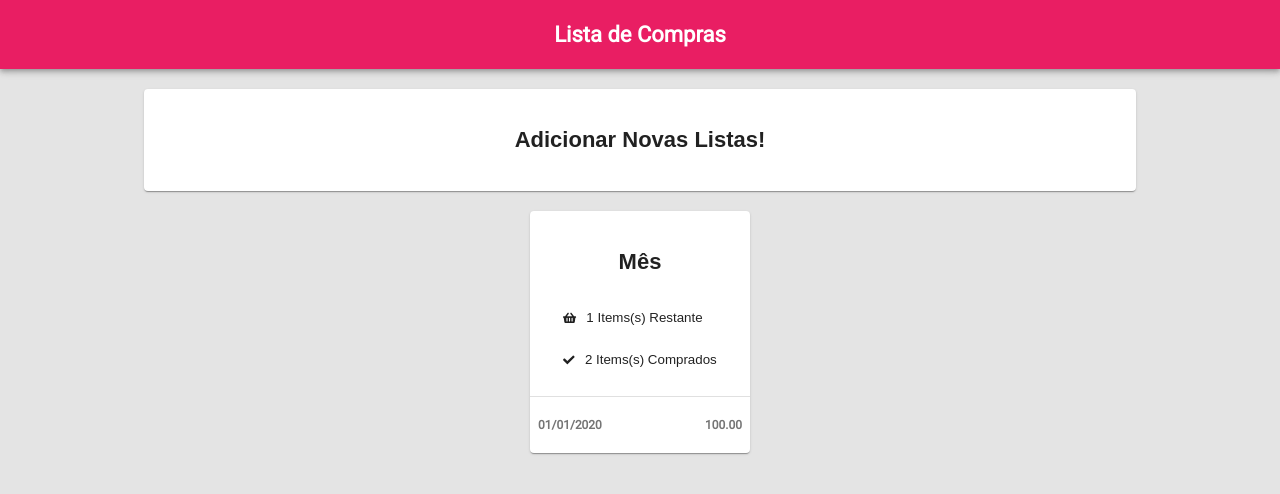
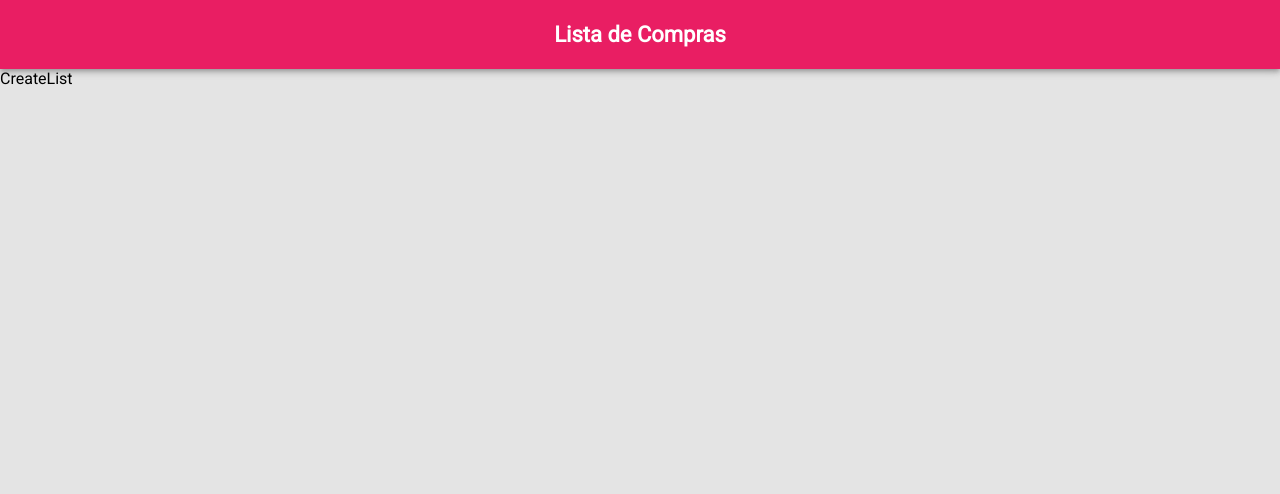
Before and after one commit to luizpaulodev/react-listacompras, a React (Create React App) app: page /lista in a window 1280 px wide. Shown: the top 494 px of the page. Built offline with nearby package versions, Linux system fonts and the light colour scheme.

Commit message:
Router Dom

```diff
--- a/package.json
+++ b/package.json
@@ -13,6 +13,7 @@
     "prop-types": "^15.7.2",
     "react": "^16.13.1",
     "react-dom": "^16.13.1",
+    "react-router-dom": "^5.1.2",
     "react-scripts": "3.4.1"
   },
   "scripts": {
--- a/src/App.js
+++ b/src/App.js
@@ -1,15 +1,37 @@
-import React from 'react';
+import React from "react";
+import { BrowserRouter, Route, Switch } from "react-router-dom";
+import { MuiThemeProvider, createMuiTheme } from "@material-ui/core";
 
-import './App.css';
-import Header from './common/Header';
-import Home from './pages/Home';
+import "./App.css";
+
+import Header from "./common/Header";
+import Home from "./pages/Home";
+import CreateList from "./pages/CreateList";
+
+const theme = createMuiTheme({
+  palette: {
+    primary: {
+      main: "#E91E63",
+    },
+    secondary: {
+      main: "#00B0FF",
+    },
+  },
+});
 
 function App() {
   return (
-    <div className="App">
-      <Header />
-      <Home />
-    </div>
+    <MuiThemeProvider theme={theme}>
+      <BrowserRouter>
+        <div>
+          <Header />
+          <Switch>
+            <Route path="/" component={Home} exact />
+            <Route path="/lista" component={CreateList} />
+          </Switch>
+        </div>
+      </BrowserRouter>
+    </MuiThemeProvider>
   );
 }
 
--- a/src/common/Header/Header.js
+++ b/src/common/Header/Header.js
@@ -1,26 +1,13 @@
 import React from "react";
-import { MuiThemeProvider, AppBar, createMuiTheme } from "@material-ui/core";
-
-const theme = createMuiTheme({
-  palette: {
-    primary: {
-      main: "#E91E63",
-    },
-    secondary: {
-      main: "#00B0FF",
-    },
-  },
-});
+import { AppBar } from "@material-ui/core";
 
 function Header() {
   return (
-    <MuiThemeProvider theme={theme}>
-      <AppBar position="static" color="primary">
-        <div className="header">
-          <p className="title">Lista de Compras</p>
-        </div>
-      </AppBar>
-    </MuiThemeProvider>
+    <AppBar position="static" color="primary">
+      <div className="header">
+        <p className="title">Lista de Compras</p>
+      </div>
+    </AppBar>
   );
 }
 
--- /dev/null
+++ b/src/pages/CreateList/CreateList.js
@@ -0,0 +1,9 @@
+import React from "react";
+
+import "./CreateList.css";
+
+function CreateList() {
+  return <div>CreateList</div>;
+}
+
+export default CreateList;
--- /dev/null
+++ b/src/pages/CreateList/index.js
@@ -0,0 +1,3 @@
+import CreateList from "./CreateList";
+
+export default CreateList;
--- a/src/pages/List/index.js
+++ /dev/null
@@ -1,3 +0,0 @@
-import List from './List';
-
-export default List;
```
Also changed, not shown: src/pages/List/List.js (deleted, +0 -11 lines), src/pages/CreateList/CreateList.css (added), 1 other file (tests, documents, lock files or other folders).
